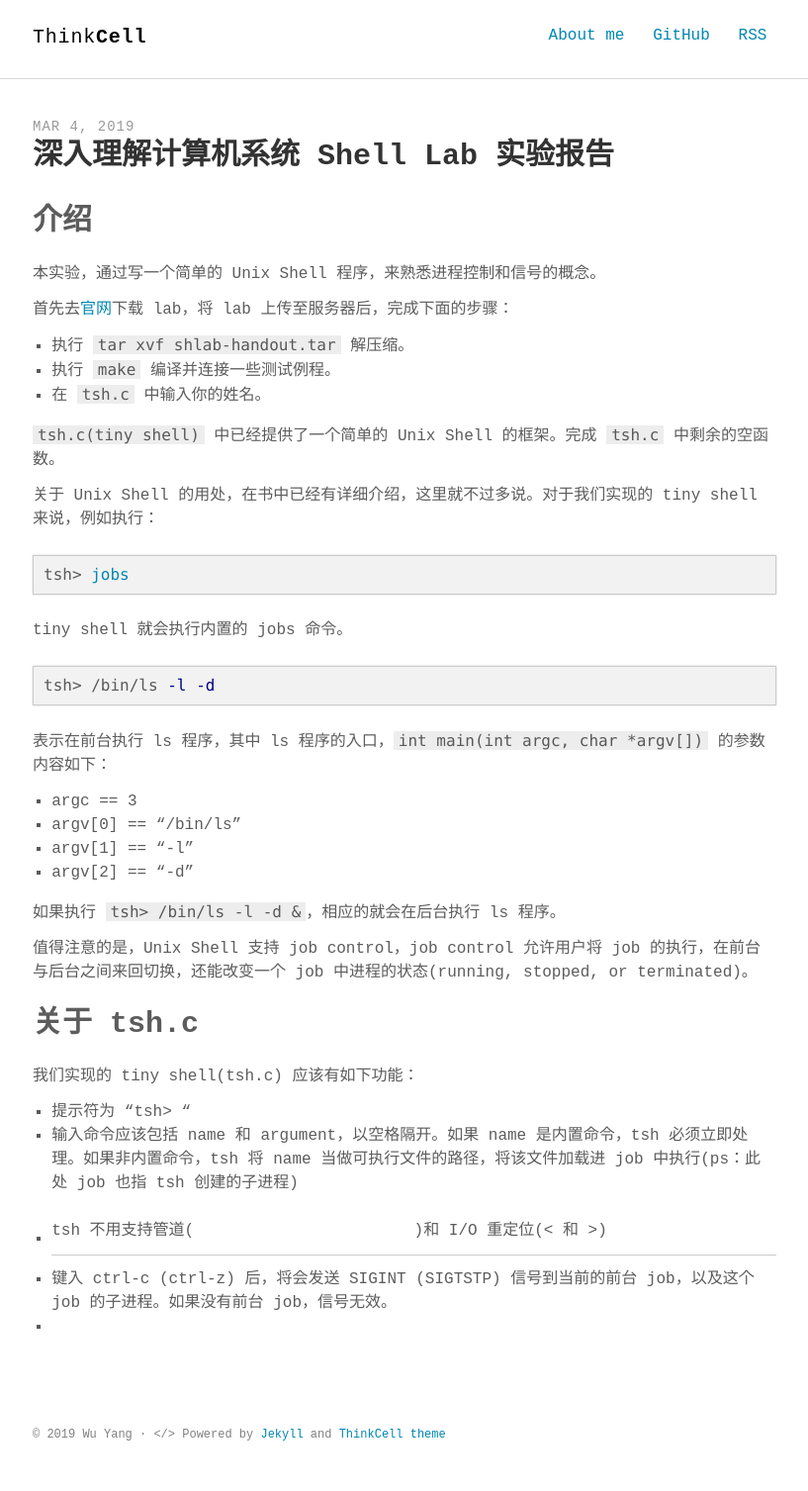
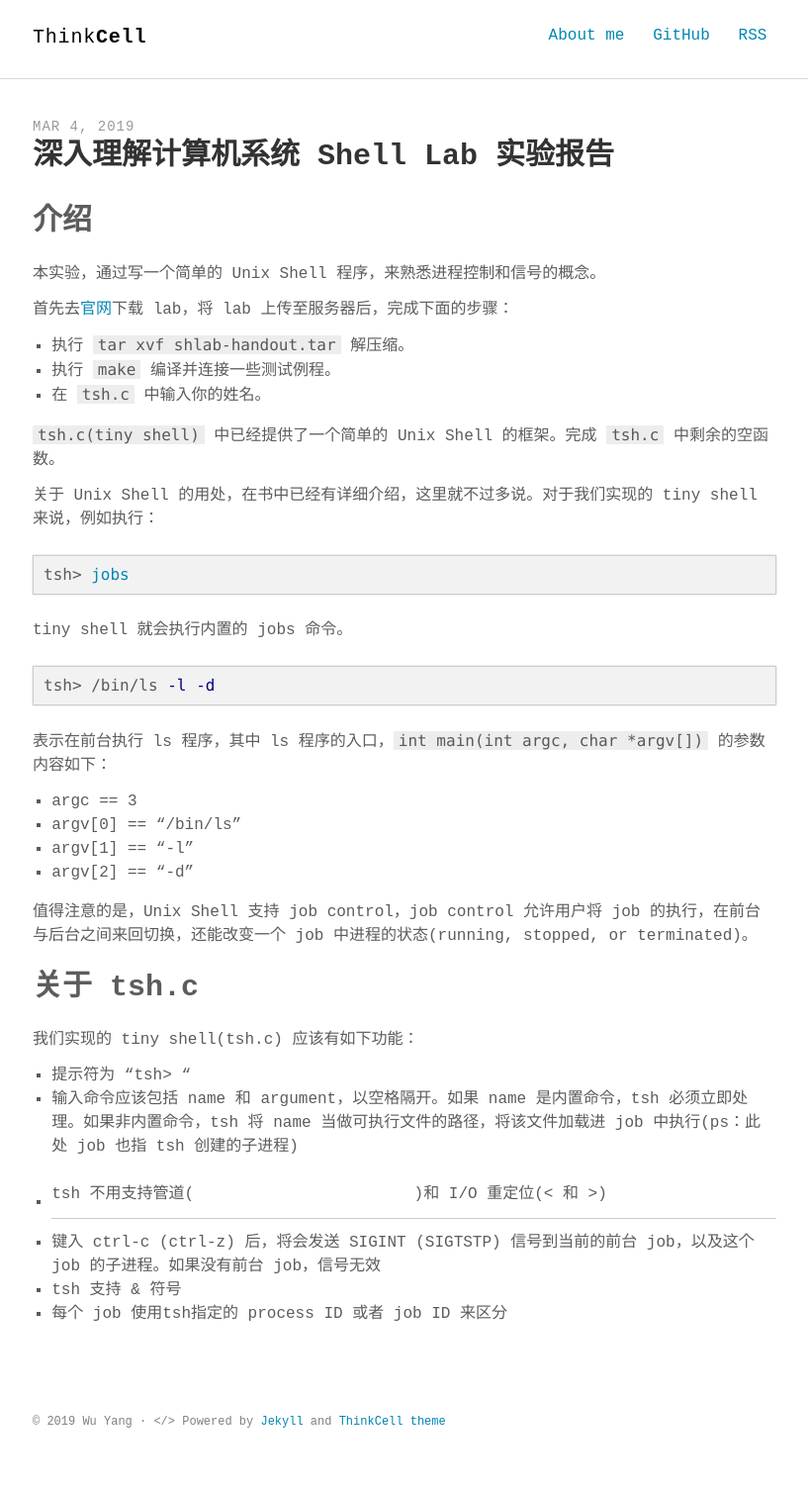
Before and after one commit to drivebyer/old-blog-theme, a Jekyll site: the page built from _posts/2019-03-04-深入理解计算机系统-Shell-Lab-实验报告.md, in a window 1280 px wide. Shown: the whole page at 99% size, without its empty margins (231-1048 px from the left). Built offline with Jekyll 4.4.1, drawn with Linux system fonts in a browser that asks for light colours; some web fonts are replaced.

Commit message:
Update 2019-03-04-深入理解计算机系统-Shell-Lab-实验报告.md

```diff
--- a/_posts/2019-03-04-深入理解计算机系统-Shell-Lab-实验报告.md
+++ b/_posts/2019-03-04-深入理解计算机系统-Shell-Lab-实验报告.md
@@ -37,8 +37,6 @@ tsh> /bin/ls -l -d
 3. argv[1] == "-l"
 4. argv[2] == "-d"
 
-如果执行 `tsh> /bin/ls -l -d &`，相应的就会在后台执行 ls 程序。
-
 值得注意的是，Unix Shell 支持 job control，job control 允许用户将 job 的执行，在前台与后台之间来回切换，还能改变一个 job 中进程的状态(running, stopped, or terminated)。
 
 # 关于 tsh.c
@@ -48,5 +46,6 @@ tsh> /bin/ls -l -d
 1. 提示符为 "tsh> "
 2. 输入命令应该包括 name 和 argument，以空格隔开。如果 name 是内置命令，tsh 必须立即处理。如果非内置命令，tsh 将 name 当做可执行文件的路径，将该文件加载进 job 中执行(ps：此处 job 也指 tsh 创建的子进程)
 3. tsh 不用支持管道(|)和 I/O 重定位(< 和 >)
-4. 键入 ctrl-c (ctrl-z) 后，将会发送 SIGINT (SIGTSTP) 信号到当前的前台 job，以及这个 job 的子进程。如果没有前台 job，信号无效。
-5.
+4. 键入 ctrl-c (ctrl-z) 后，将会发送 SIGINT (SIGTSTP) 信号到当前的前台 job，以及这个 job 的子进程。如果没有前台 job，信号无效
+5. tsh 支持 & 符号
+6. 每个 job 使用tsh指定的 process ID 或者 job ID 来区分
```
